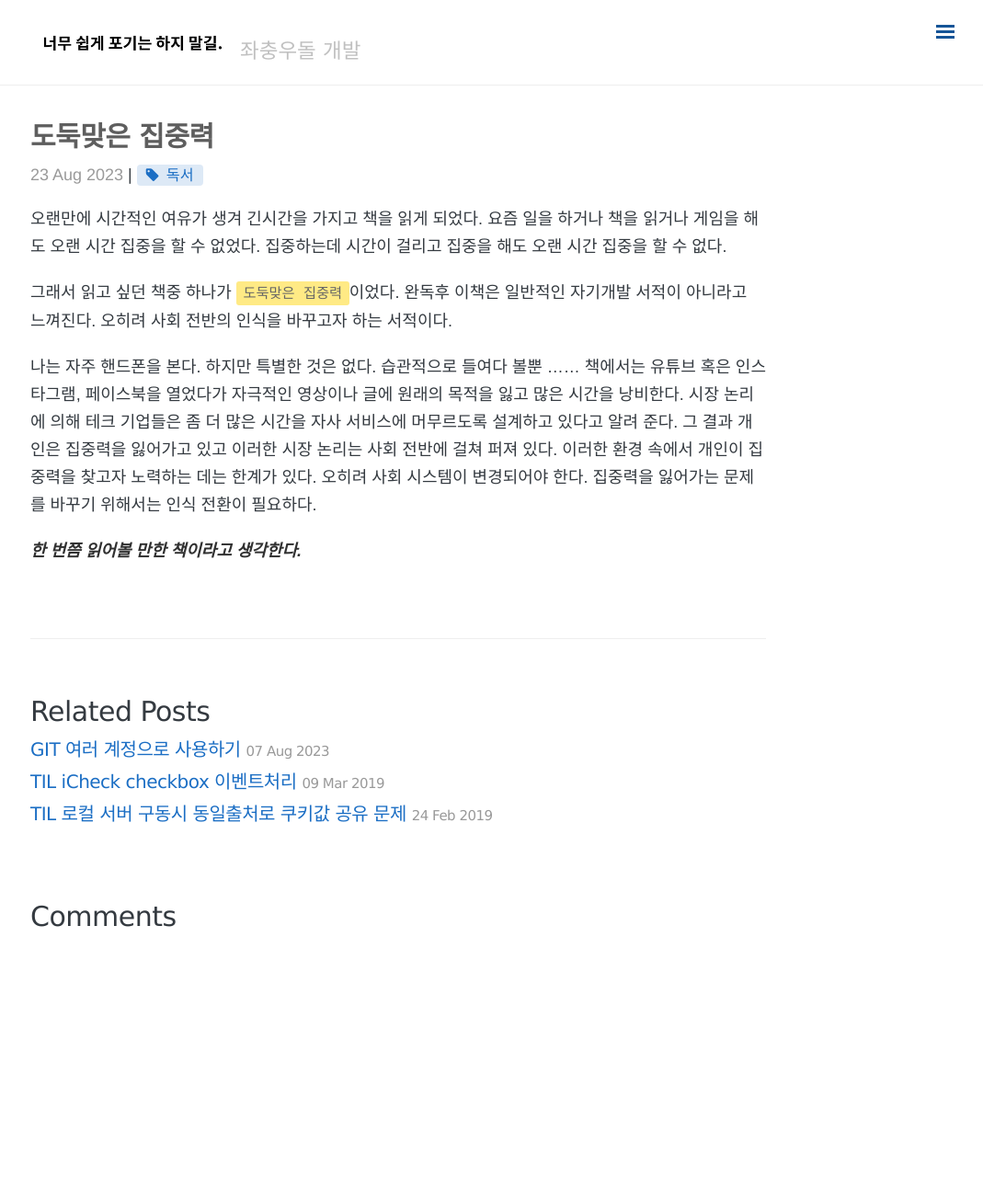
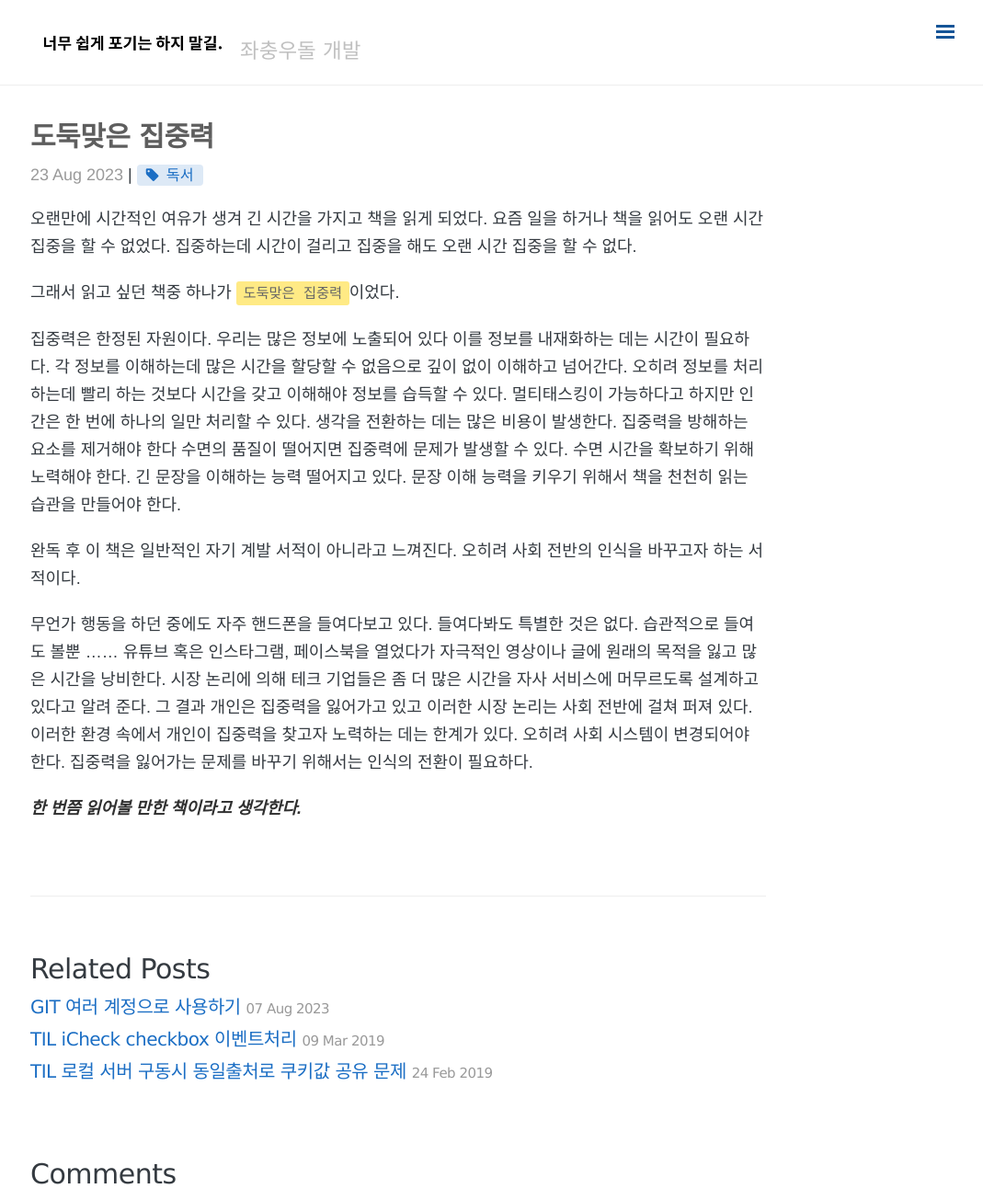
Before and after one commit to minigear/minigear.github.io, a Jekyll site: the page built from _posts/2023/2023-08-24-read2.md, in a window 1280 px wide and 1305 px high. Shown: the whole window at 92% size, without its empty margins (207-1276 px from the left). Built offline with Jekyll 4.4.1, drawn with Linux system fonts in a browser that asks for light colours; nearby versions of some CDN libraries; comment, search, counter and statistics services are not loaded.

Commit message:
소감문 수정

```diff
--- a/_posts/2023/2023-08-24-read2.md
+++ b/_posts/2023/2023-08-24-read2.md
@@ -8,19 +8,28 @@ tags: [독서]
 comments: true
 ---
 
-오랜만에 시간적인 여유가 생겨 긴시간을 가지고 책을 읽게 되었다.
-요즘 일을 하거나 책을 읽거나 게임을 해도 오랜 시간 집중을 할 수 없었다.
+오랜만에 시간적인 여유가 생겨 긴 시간을 가지고 책을 읽게 되었다.
+요즘 일을 하거나 책을 읽어도 오랜 시간 집중을 할 수 없었다.
 집중하는데 시간이 걸리고 집중을 해도 오랜 시간 집중을 할 수 없다.
 
 그래서 읽고 싶던 책중 하나가 `도둑맞은 집중력`이었다.
-완독후 이책은 일반적인 자기개발 서적이 아니라고 느껴진다.
+
+집중력은 한정된 자원이다.
+우리는 많은 정보에 노출되어 있다 이를 정보를 내재화하는 데는 시간이 필요하다.
+각 정보를 이해하는데 많은 시간을 할당할 수 없음으로 깊이 없이 이해하고 넘어간다.
+오히려 정보를 처리하는데 빨리 하는 것보다 시간을 갖고 이해해야 정보를 습득할 수 있다.
+멀티태스킹이 가능하다고 하지만 인간은 한 번에 하나의 일만 처리할 수 있다. 생각을 전환하는 데는 많은 비용이 발생한다. 집중력을 방해하는 요소를 제거해야 한다
+수면의 품질이 떨어지면 집중력에 문제가 발생할 수 있다. 수면 시간을 확보하기 위해 노력해야 한다.
+긴 문장을 이해하는 능력 떨어지고 있다. 문장 이해 능력을 키우기 위해서 책을 천천히 읽는 습관을 만들어야 한다.
+
+완독 후 이 책은 일반적인 자기 계발 서적이 아니라고 느껴진다.
 오히려 사회 전반의 인식을 바꾸고자 하는 서적이다.
 
-나는 자주 핸드폰을 본다.  하지만 특별한 것은 없다. 습관적으로 들여다 볼뿐 ……
-책에서는 유튜브 혹은 인스타그램, 페이스북을 열었다가 자극적인 영상이나 글에 원래의 목적을 잃고 많은 시간을 낭비한다.
+무언가 행동을 하던 중에도 자주 핸드폰을 들여다보고 있다. 들여다봐도 특별한 것은 없다. 습관적으로 들여도 볼뿐 ……
+유튜브 혹은 인스타그램, 페이스북을 열었다가 자극적인 영상이나 글에 원래의 목적을 잃고 많은 시간을 낭비한다.
 시장 논리에 의해 테크 기업들은 좀 더 많은 시간을 자사 서비스에 머무르도록 설계하고 있다고 알려 준다.
 그 결과 개인은 집중력을 잃어가고 있고 이러한 시장 논리는 사회 전반에 걸쳐 퍼져 있다.
 이러한 환경 속에서 개인이 집중력을 찾고자 노력하는 데는 한계가 있다. 오히려 사회 시스템이 변경되어야 한다.
-집중력을 잃어가는 문제를 바꾸기 위해서는 인식 전환이 필요하다.
+집중력을 잃어가는 문제를 바꾸기 위해서는 인식의 전환이 필요하다.
 
 ***한 번쯤 읽어볼 만한 책이라고 생각한다.***
```
